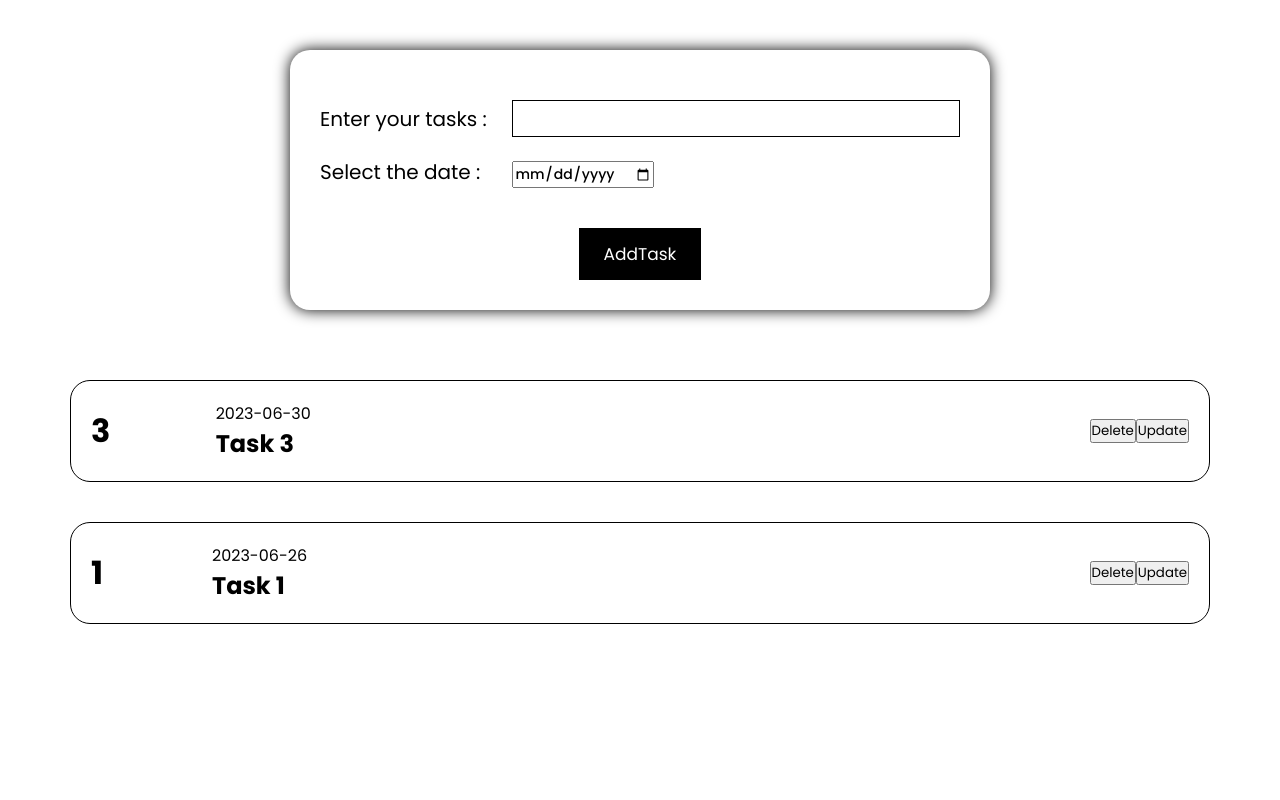
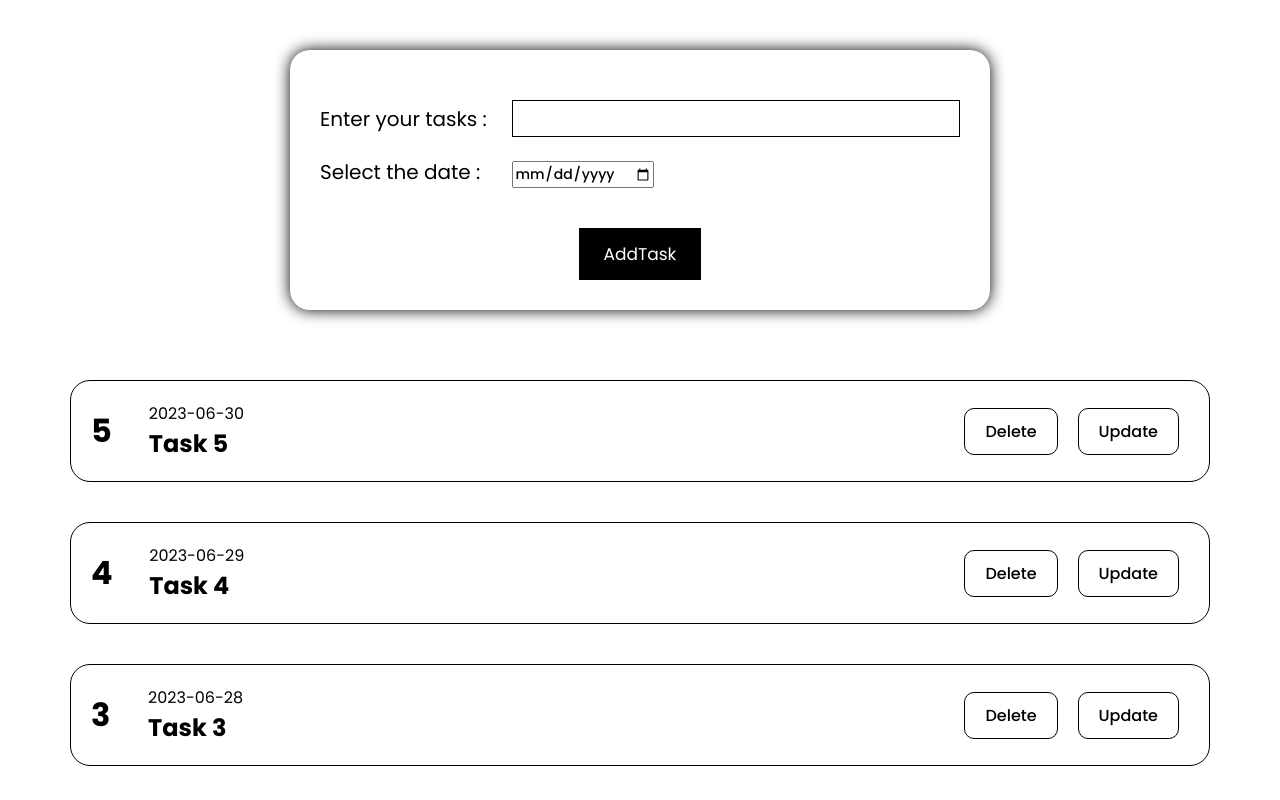
Before and after one commit to yashguard/Project-Todolist-Redux, a React (Create React App) app: page / in a window 1280 px wide. Shown: the top 800 px of the page. Built offline with nearby package versions, Linux system fonts and the light colour scheme; data requests are answered from the project's data file.

Commit message:
Update button complete

```diff
--- a/db.json
+++ b/db.json
@@ -6,9 +6,24 @@
       "id": 1
     },
     {
-      "date": "2023-06-30",
+      "date": "2023-06-27",
+      "TaskName": "Task 2",
+      "id": 2
+    },
+    {
+      "date": "2023-06-28",
       "TaskName": "Task 3",
       "id": 3
+    },
+    {
+      "date": "2023-06-29",
+      "TaskName": "Task 4",
+      "id": 4
+    },
+    {
+      "date": "2023-06-30",
+      "TaskName": "Task 5",
+      "id": 5
     }
   ]
 }
--- a/src/App.css
+++ b/src/App.css
@@ -100,7 +100,7 @@
   width: 70%;
 }
 
-.listBox button {
+.listBox input {
   border-radius: 10px;
   margin: 0 10px;
   padding: 10px 20px;
@@ -111,7 +111,7 @@
   cursor: pointer;
 }
 
-.listBox button:hover {
+.listBox input:hover {
   background-color: black;
   color: white;
 }
--- a/src/App.jsx
+++ b/src/App.jsx
@@ -2,11 +2,9 @@ import "./App.css";
 import Main from "./Components/Main";
 
 function App() {
-  let array = [1,2,3,4,5,6,7,8,9]
   return (
     <>
       <Main />
-      {/* {console.log(array.reverse())} */}
     </>
   );
 }
--- a/src/Components/List.jsx
+++ b/src/Components/List.jsx
@@ -1,24 +1,23 @@
 import axios from "axios";
-import React, { useEffect, useState } from "react";
+import React, { useEffect } from "react";
 import { useDispatch } from "react-redux";
 import { Add } from "../Redux/Action";
 
 const List = (props) => {
   let { date, TaskName, id } = props.listItems;
-  let [index,setIndex] = useState()
   const DispatchData = useDispatch();
   const GetData = () => {
-    axios.get(`http://localhost:3001/list`)
-    .then((response)=>DispatchData(Add(response.data.reverse())))
-  }
+    axios
+      .get(`http://localhost:3001/list`)
+      .then((response) => DispatchData(Add(response.data.reverse())));
+  };
   const handleDelete = (id) => {
-    axios.delete(`http://localhost:3001/list/${id}`)
-    GetData()
-  }
-  console.log(index)
+    axios.delete(`http://localhost:3001/list/${id}`);
+    GetData();
+  };
   useEffect(() => {
-    GetData()
-  }, [])
+    GetData();
+  }, []);
   return (
     <div>
       <div className="listBox">
@@ -32,8 +31,18 @@ const List = (props) => {
           </div>
           <div className="buttons">
             <div className="row">
-              <input id={id} type="submit" value="Delete" onClick={(e)=>handleDelete(e.target.id)} />
-              <input type="submit" value="Update" />
+              <input
+                id={id}
+                type="submit"
+                value="Delete"
+                onClick={(e) => handleDelete(e.target.id)}
+              />
+              <input
+                id={id}
+                type="submit"
+                value="Update"
+                onClick={(e) => props.update(e.target.id, date, TaskName)}
+              />
             </div>
           </div>
         </div>
--- a/src/Components/Main.jsx
+++ b/src/Components/Main.jsx
@@ -8,11 +8,13 @@ const Main = () => {
   const DispatchData = useDispatch();
   let [date, setDate] = useState("");
   let [taskname, setTaskName] = useState("");
+  let [sid, setSid] = useState("");
   const GetData = () => {
     axios
       .get(`http://localhost:3001/list`)
-      .then((response) => DispatchData(Add(response.data.reverse())))
+      .then((response) => DispatchData(Add(response.data.reverse())));
   };
+  const prodata = useSelector((store) => store.data);
   const handletask = (e) => {
     e.preventDefault();
     setDate("");
@@ -22,19 +24,30 @@ const Main = () => {
     } else if (date === "") {
       alert("Please enter the date");
     } else {
-      axios.post(`http://localhost:3001/list`, {
-        date: date,
-        TaskName: taskname,
-      });
-      GetData();
-      alert("Task has been added");
+      if (sid === "" && taskname !== "" && date !== "") {
+        axios.post(`http://localhost:3001/list`, {
+          date: date,
+          TaskName: taskname,
+        });
+        alert("Task has been added");
+      } else if (sid !== "" && taskname !== "" && date !== "") {
+        axios.patch(`http://localhost:3001/list/${sid}`, {
+          date: date,
+          TaskName: taskname,
+        });
+        alert("Task has been replaced");
+      }
     }
+    GetData();
+  };
+  const handleUpdate = (id, predate, OldTaskName) => {
+    setDate(predate);
+    setTaskName(OldTaskName);
+    setSid(id);
   };
   useEffect(() => {
     GetData();
   }, []);
-
-  const prodata = useSelector((store) => store.data);
 
   return (
     <div className="main-box">
@@ -62,7 +75,7 @@ const Main = () => {
         </form>
       </div>
       {prodata.map((ele, i) => (
-        <List key={i} listItems={{...ele}}/>
+        <List key={i} listItems={{ ...ele }} update={handleUpdate} />
       ))}
     </div>
   );
```
